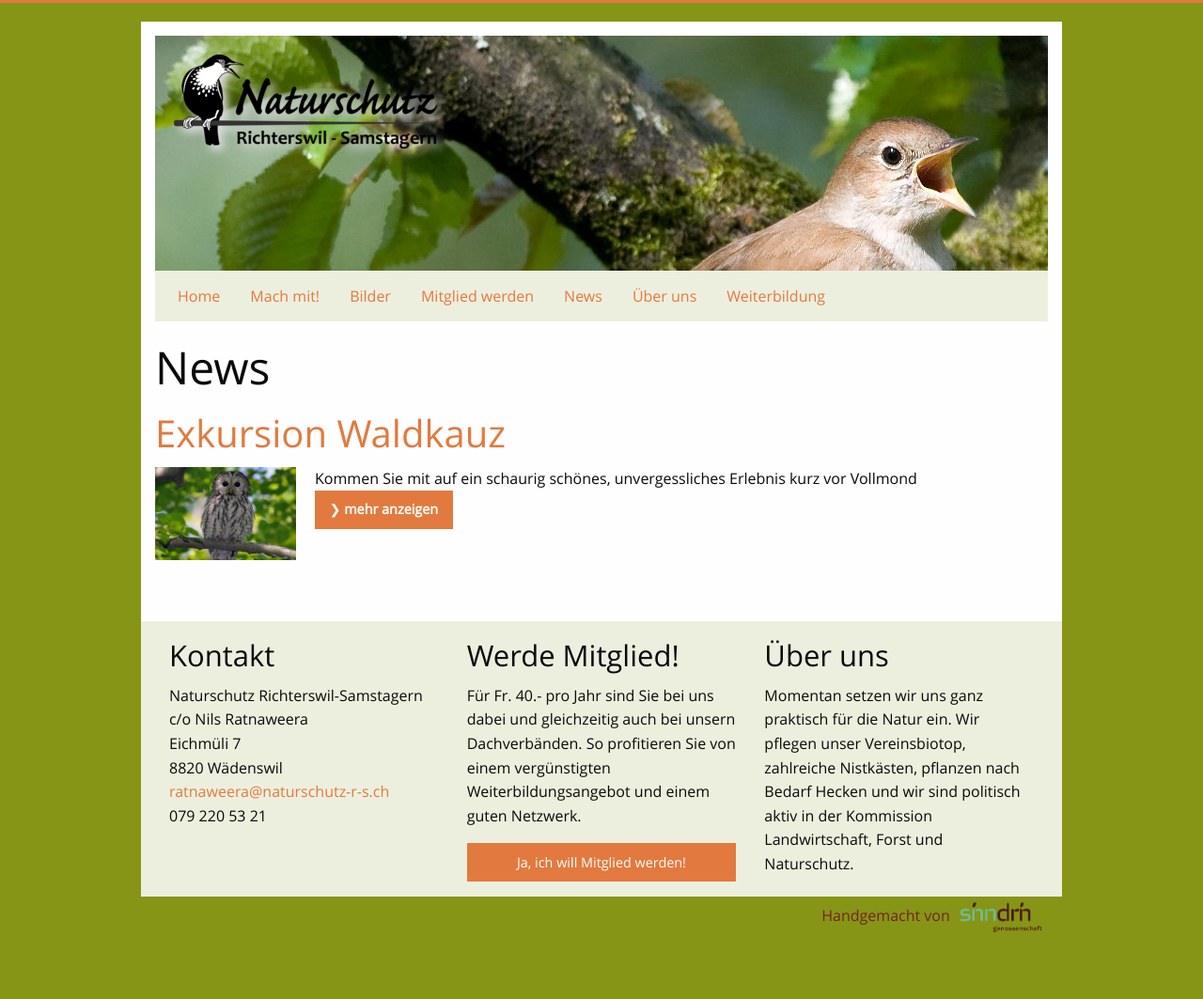
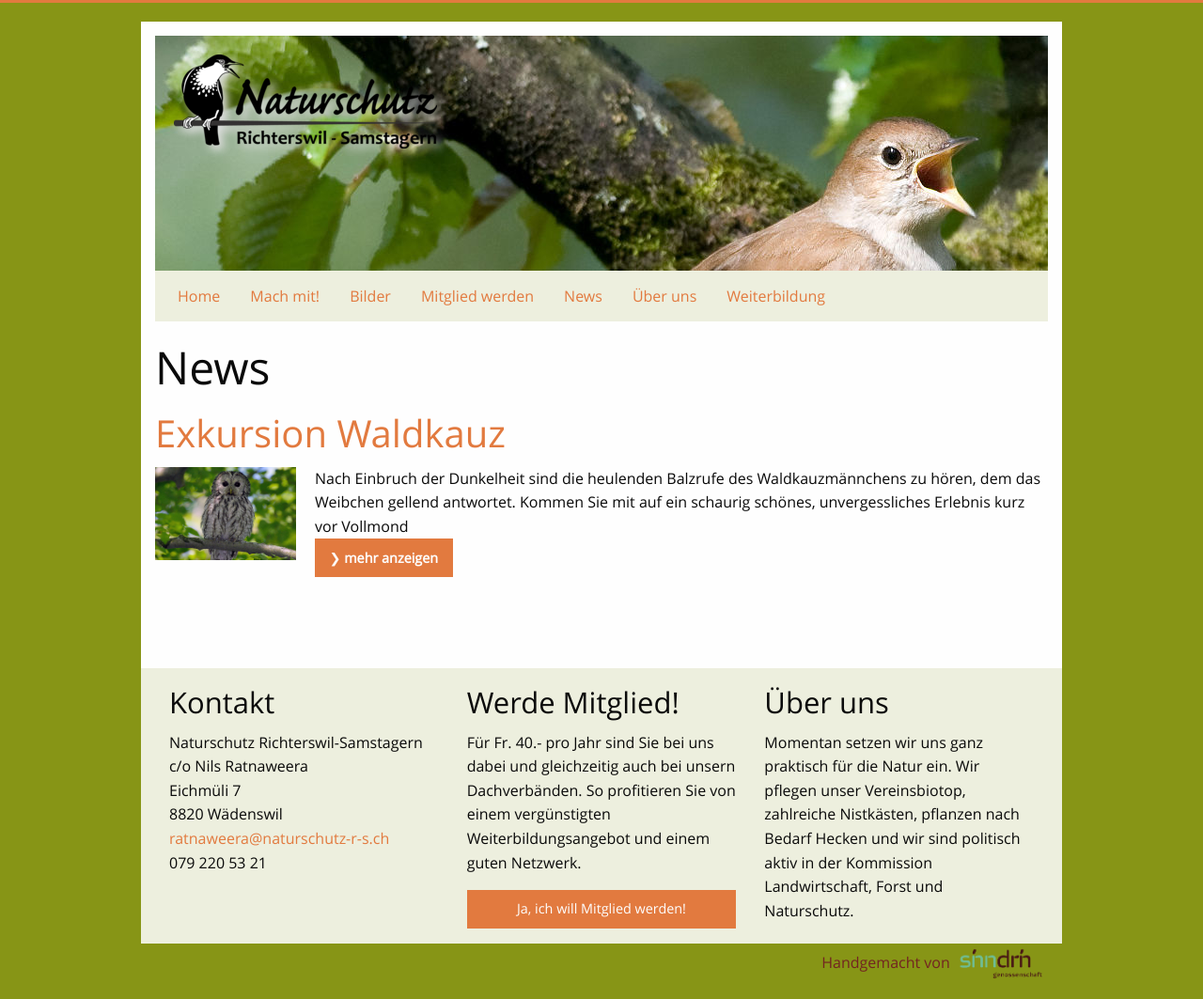
Before and after one commit to Naturschutz-Richterswil-Samstagern/Naturschutz-Richterswil-Samstagern.github.io, a Jekyll site: the page built from _pages/news.html, in a window 1280 px wide. Shown: the whole page at 94% size. Built offline with Jekyll 4.4.1, drawn with Linux system fonts in a browser that asks for light colours; before the commit the page ends 1014 px from its top, so only the background shows below that.

Commit message:
Updated 2016-11-04-exkursion-waldkauz.md

```diff
--- a/_posts/2016-11-04-exkursion-waldkauz.md
+++ b/_posts/2016-11-04-exkursion-waldkauz.md
@@ -6,6 +6,9 @@ date: '2016-11-04 15:15:38 +0200'
 image: /images/news/20140812-nabu-waldkauz-tom-dove.jpeg
 published: true
 tagline: >-
+  Nach Einbruch der Dunkelheit sind die heulenden Balzrufe des Waldkauzmännchens
+  zu hören, dem das Weibchen gellend antwortet.
+
   Kommen Sie mit auf ein schaurig schönes, unvergessliches Erlebnis kurz vor
   Vollmond
 ---
```
